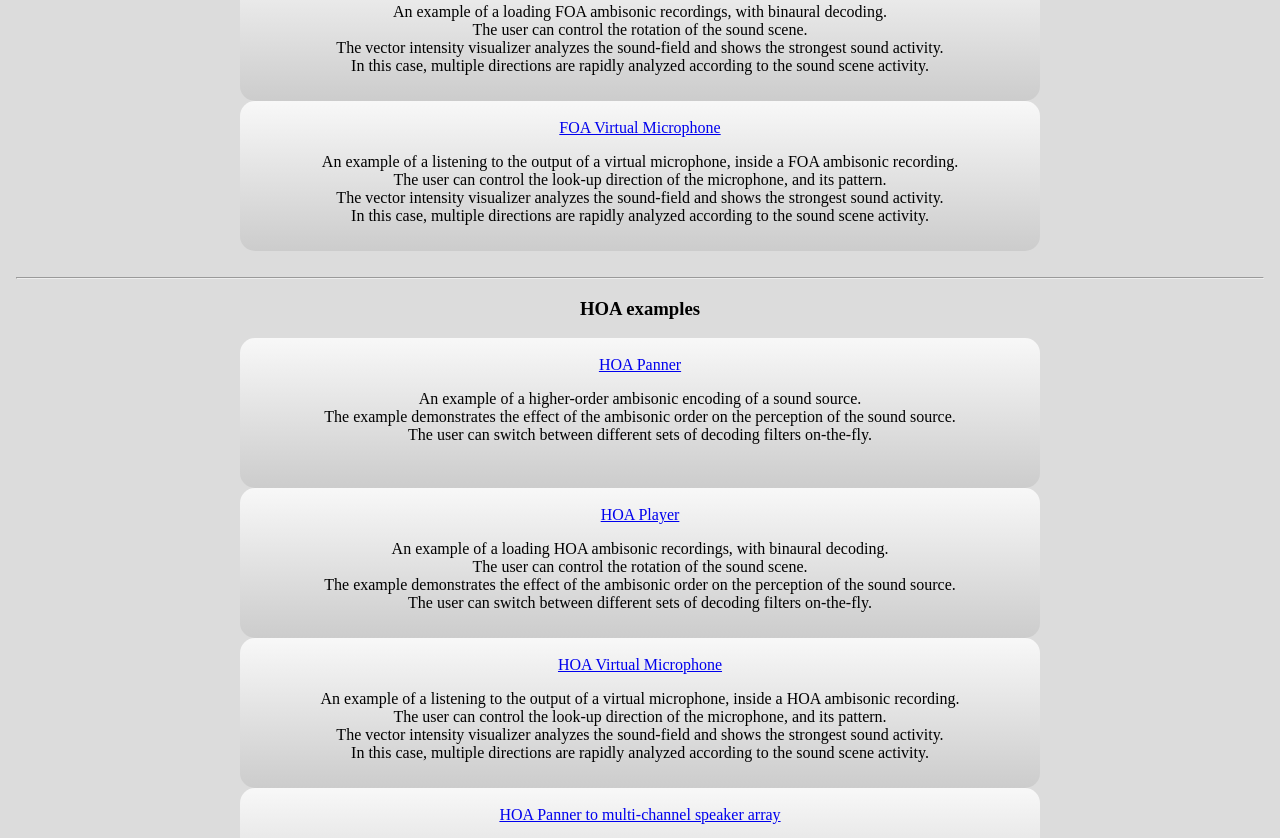
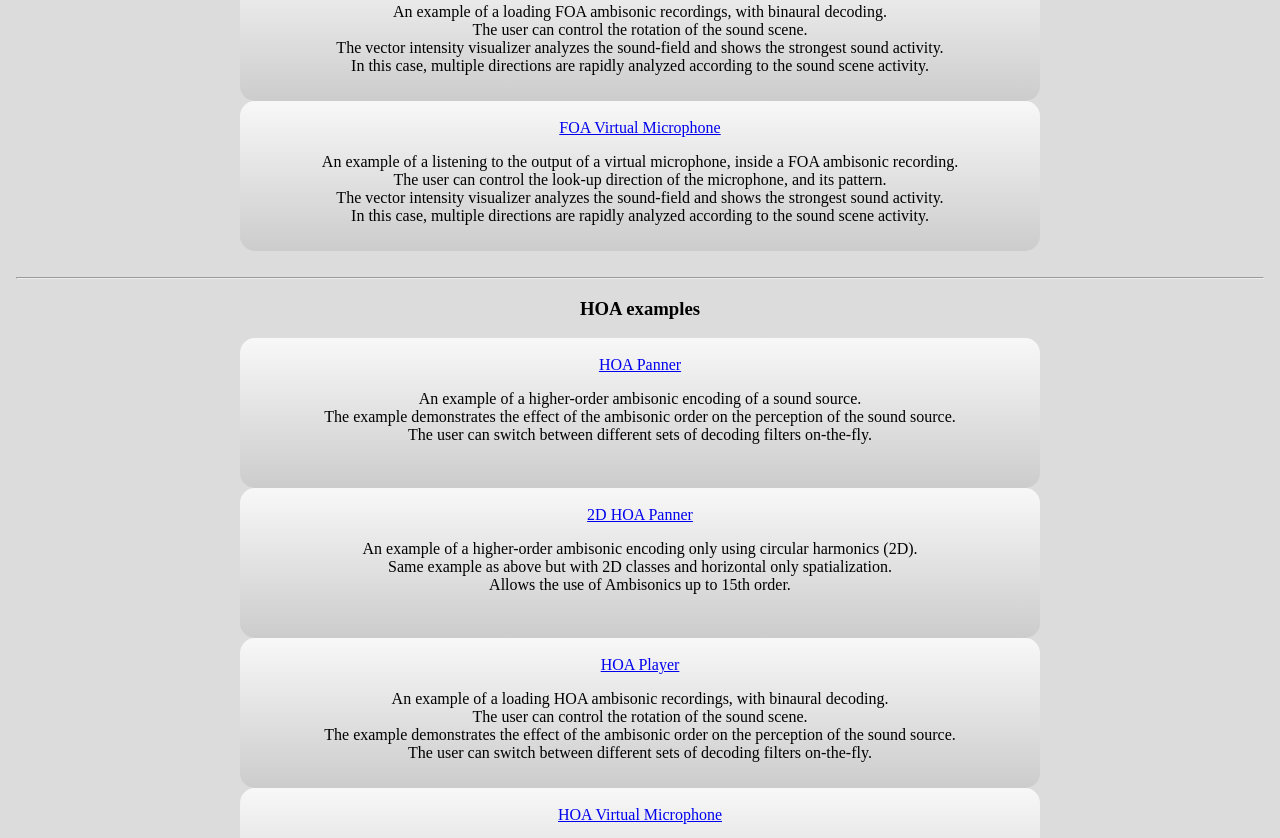
Before and after one commit to polarch/JSAmbisonics, a website: page index.html in a window 1280 px wide. Shown: the part 363-1201 px from the top of the page. Drawn offline with Linux system fonts and the light colour scheme.

Commit message:
added 2D HOA panner example to index.html

```diff
--- a/index.html
+++ b/index.html
@@ -53,6 +53,14 @@
             <p> An example of a higher-order ambisonic encoding of a sound source. </br>
             The example demonstrates the effect of the ambisonic order on the perception of the sound source. </br>
             The user can switch between different sets of decoding filters on-the-fly.
+            </p>
+        </div>
+
+        <div class="fancy">
+            <a href="examples/hoa-panner-sofa2D.html"> <br/>2D HOA Panner</a>
+            <p> An example of a higher-order ambisonic encoding only using circular harmonics (2D). </br>
+            Same example as above but with 2D classes and horizontal only spatialization. </br>
+            Allows the use of Ambisonics up to 15th order.
             </p>
         </div>
 
```
